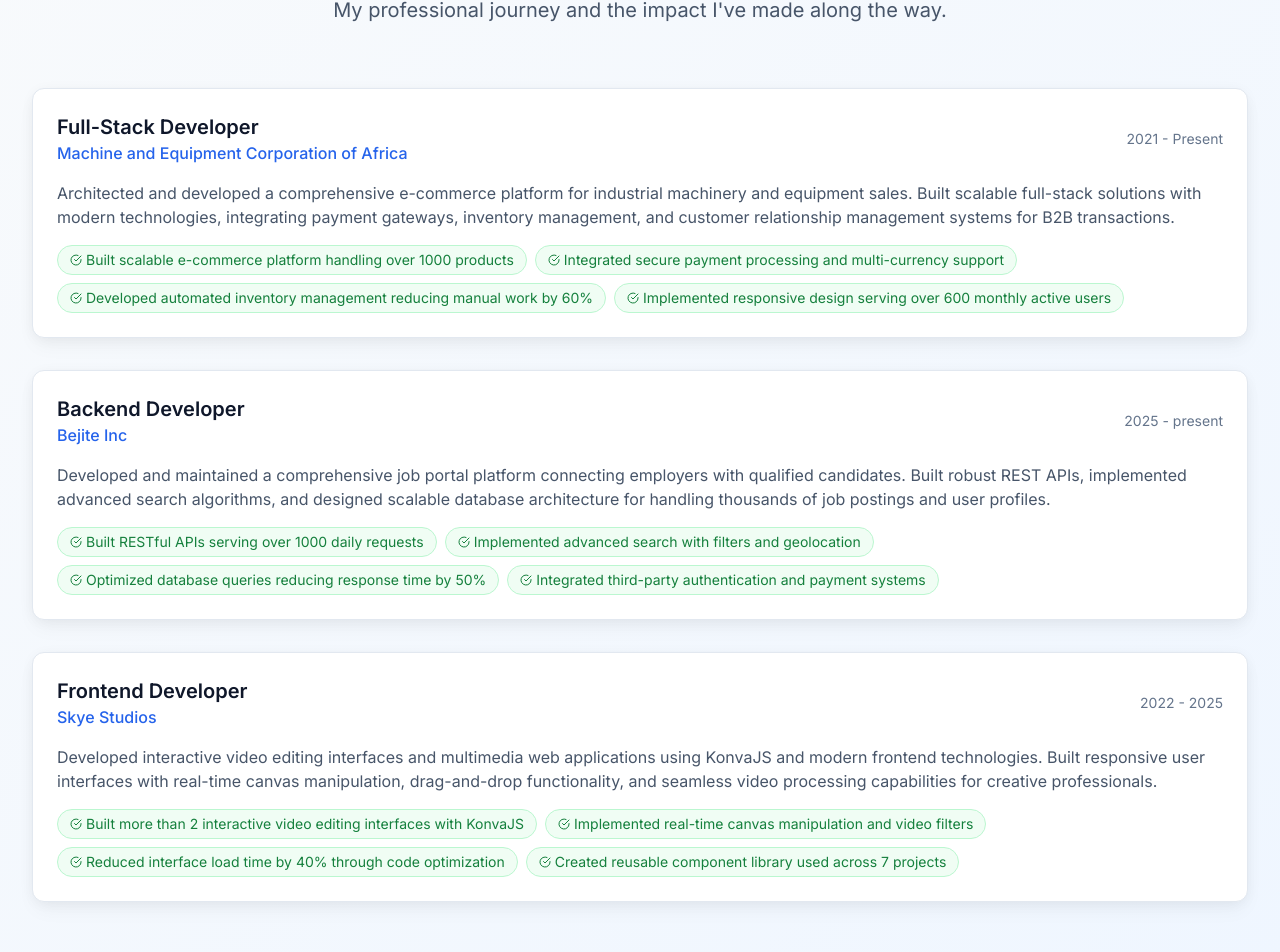
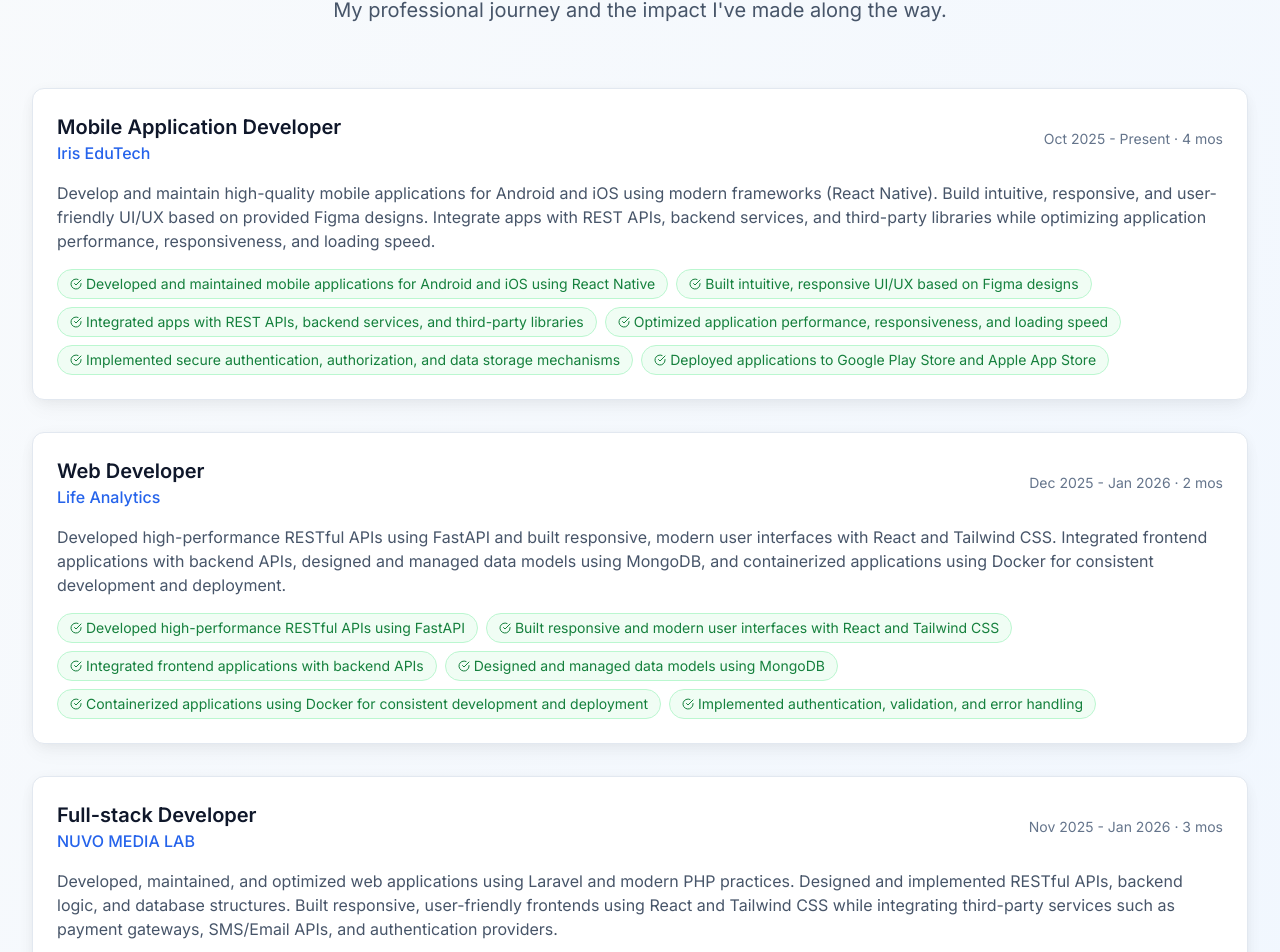
Before and after one commit to MM696/New-portfolio, a React (Vite) app in the folder frontend/: page /about in a window 1280 px wide. Shown: the part 4176-5128 px from the top of the page. Built offline with nearby package versions, Linux system fonts and the light colour scheme.

Commit message:
initial commit

```diff
--- a/frontend/src/pages/About.tsx
+++ b/frontend/src/pages/About.tsx
@@ -10,6 +10,27 @@
   ];
 
   const experience = [
+    {
+      title: 'Mobile Application Developer',
+      company: 'Iris EduTech',
+      period: 'Oct 2025 - Present · 4 mos',
+      description: 'Develop and maintain high-quality mobile applications for Android and iOS using modern frameworks (React Native). Build intuitive, responsive, and user-friendly UI/UX based on provided Figma designs. Integrate apps with REST APIs, backend services, and third-party libraries while optimizing application performance, responsiveness, and loading speed.',
+      achievements: ['Developed and maintained mobile applications for Android and iOS using React Native', 'Built intuitive, responsive UI/UX based on Figma designs', 'Integrated apps with REST APIs, backend services, and third-party libraries', 'Optimized application performance, responsiveness, and loading speed', 'Implemented secure authentication, authorization, and data storage mechanisms', 'Deployed applications to Google Play Store and Apple App Store']
+    },
+    {
+      title: 'Web Developer',
+      company: 'Life Analytics',
+      period: 'Dec 2025 - Jan 2026 · 2 mos',
+      description: 'Developed high-performance RESTful APIs using FastAPI and built responsive, modern user interfaces with React and Tailwind CSS. Integrated frontend applications with backend APIs, designed and managed data models using MongoDB, and containerized applications using Docker for consistent development and deployment.',
+      achievements: ['Developed high-performance RESTful APIs using FastAPI', 'Built responsive and modern user interfaces with React and Tailwind CSS', 'Integrated frontend applications with backend APIs', 'Designed and managed data models using MongoDB', 'Containerized applications using Docker for consistent development and deployment', 'Implemented authentication, validation, and error handling']
+    },
+    {
+      title: 'Full-stack Developer',
+      company: 'NUVO MEDIA LAB',
+      period: 'Nov 2025 - Jan 2026 · 3 mos',
+      description: 'Developed, maintained, and optimized web applications using Laravel and modern PHP practices. Designed and implemented RESTful APIs, backend logic, and database structures. Built responsive, user-friendly frontends using React and Tailwind CSS while integrating third-party services such as payment gateways, SMS/Email APIs, and authentication providers.',
+      achievements: ['Developed and optimized web applications using Laravel and modern PHP practices', 'Designed and implemented RESTful APIs, backend logic, and database structures', 'Built responsive, user-friendly frontends using React and Tailwind CSS', 'Integrated third-party services including payment gateways and SMS/Email APIs', 'Managed databases (MySQL/PostgreSQL) with optimized queries and data integrity', 'Set up and maintained CI/CD pipelines for automated testing and deployment']
+    },
     {
       title: 'Full-Stack Developer',
       company: 'Machine and Equipment Corporation of Africa',
--- a/frontend/src/pages/Contact.tsx
+++ b/frontend/src/pages/Contact.tsx
@@ -79,7 +79,7 @@
       description: "Professional networking and updates",
       value: "Connect with me",
       icon: Linkedin,
-      action: "www.linkedin.com/in/macanthony-eze-6aba23345",
+      action: "https://www.linkedin.com/in/macanthony-eze-6aba23345",
       color: "from-blue-600 to-blue-800"
     }
   ];
```
Also changed, not shown: 1 other file (tests, documents, lock files or other folders).
